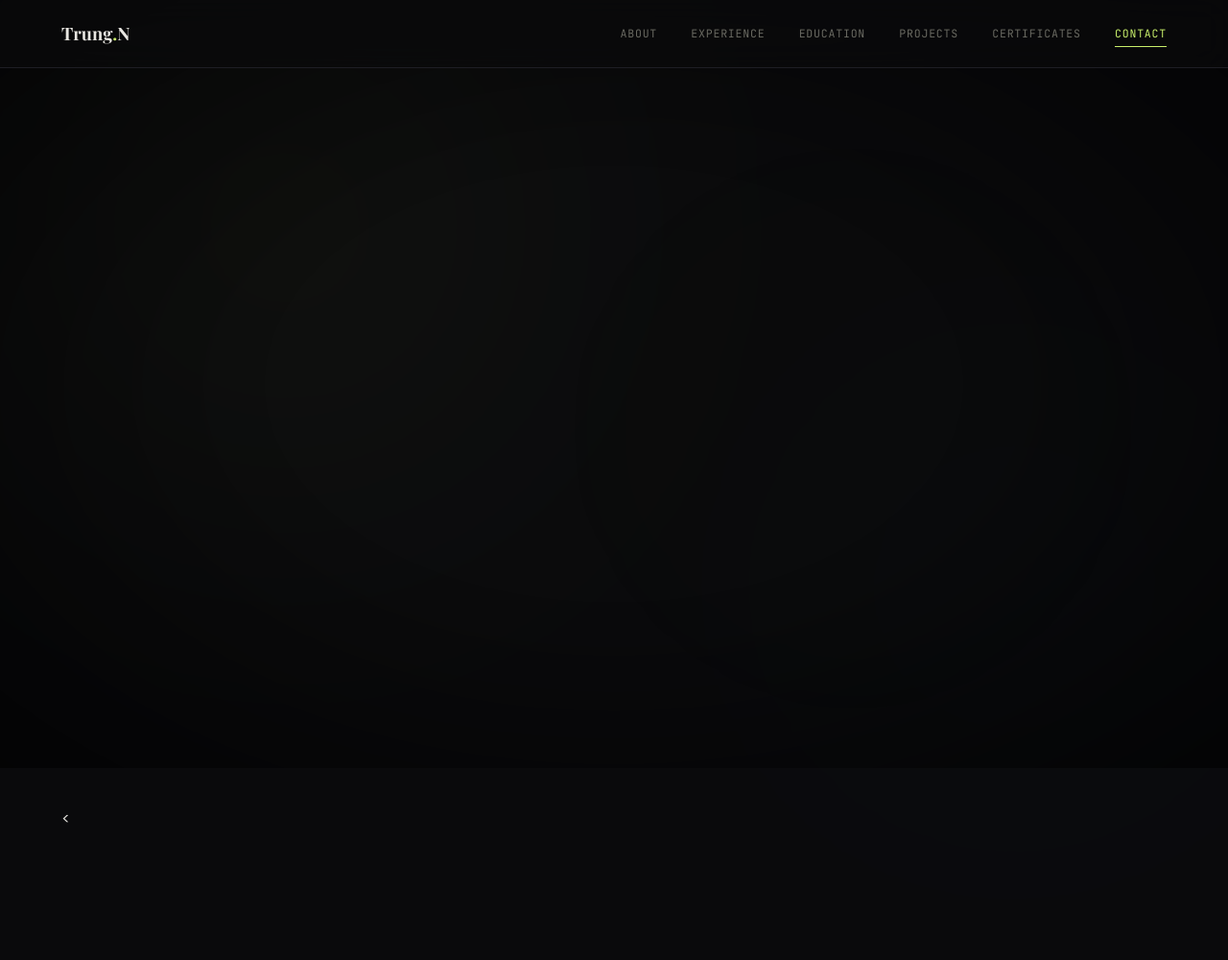
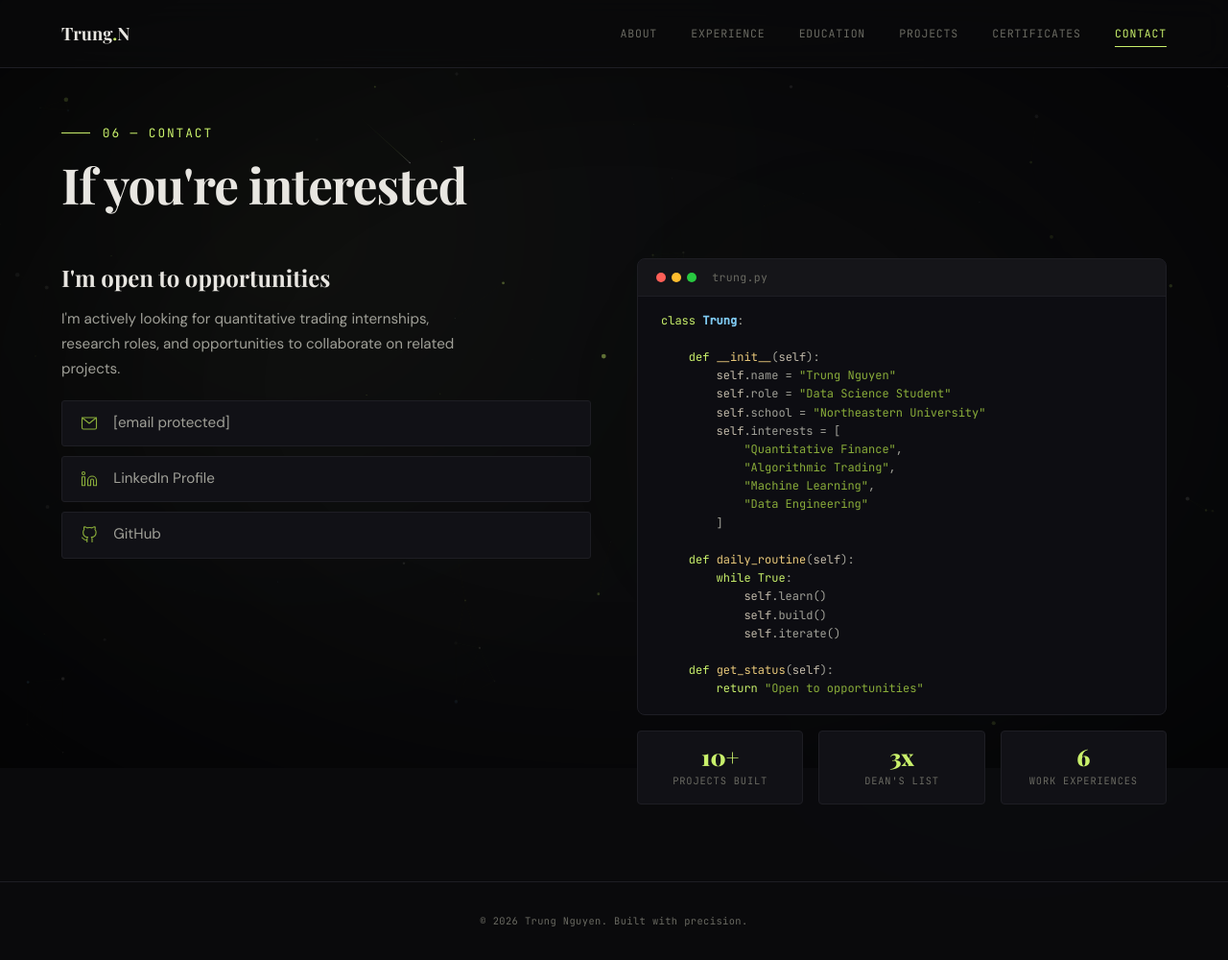
Before and after one commit to TrungNguyen-ybidh/ImTrungNguyen.net, a plain HTML site: page contact.html in a window 1280 px wide. Shown: the whole page at 96% size. Before the commit the page ends 945 px from the top, so only its background shows below. Drawn offline with nearby package versions, Linux system fonts and the light colour scheme; a web font is replaced by a local one.

Commit message:
Fix the bug in Contact Page

```diff
--- a/contact.html
+++ b/contact.html
@@ -108,4 +108,12 @@
       </div>
     </div>
   </div>
-<
+</main>
+
+<footer class="footer">
+  <p>© 2026 Trung Nguyen. Built with precision.</p>
+</footer>
+
+<script src="script.js"></script>
+</body>
+</html>
```
